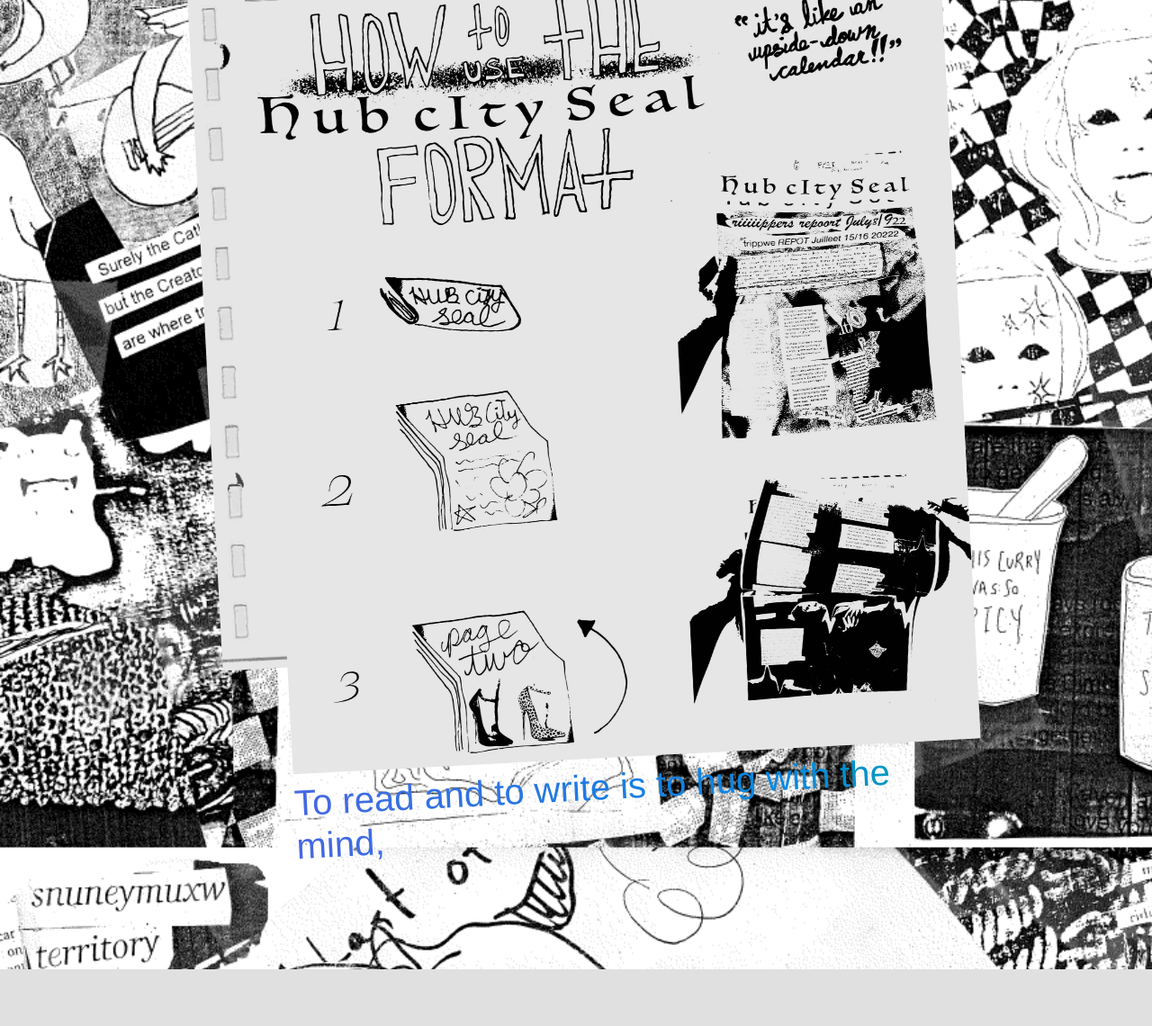
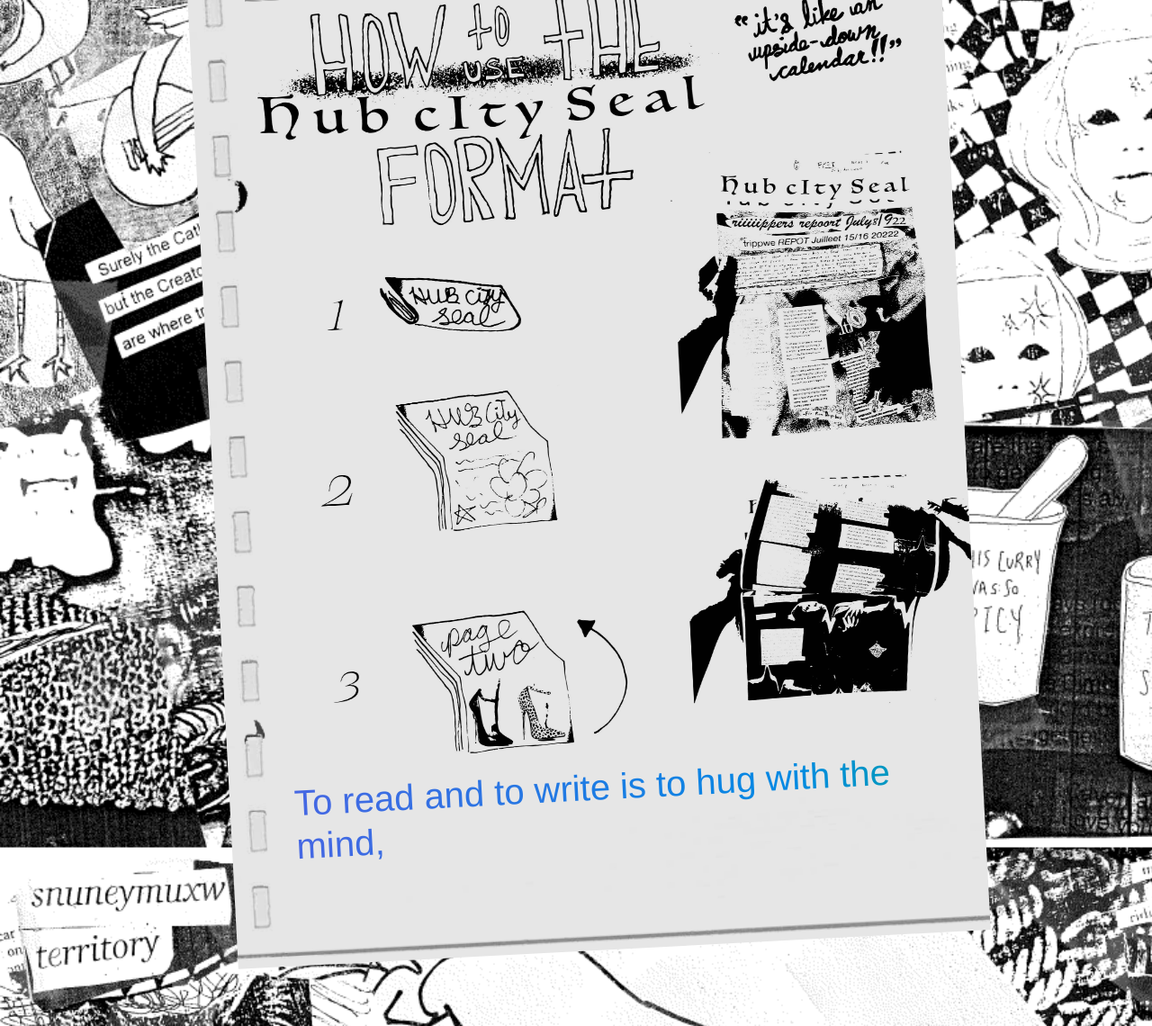
Before and after one commit to corduroyj/hub-city-seal, a Rails app: page / in a window 1280 px wide. Shown: the part 694-1834 px from the top of the page at 90% size. Before the commit the page ends 1771 px from the top, so only its background shows below. Run offline with Rails 7, Linux system fonts and the light colour scheme; style sheets or scripts are compiled from the project's sources; some libraries are stand-ins or nearby versions.

Commit message:
added minimum size and extra margin on bottom

```diff
--- a/app/assets/stylesheets/styles.css
+++ b/app/assets/stylesheets/styles.css
@@ -24,7 +24,10 @@ body {
   margin-top: 10%;
   background-image: url(menu-bg.png);
   /* background-size: contain; */
+  background-size:cover;
+  min-height: 60rem;
   background-repeat: no-repeat;
+  margin-bottom: 4rem;
   font-family: "Times New Roman", Times, serif;
 }
 
```
